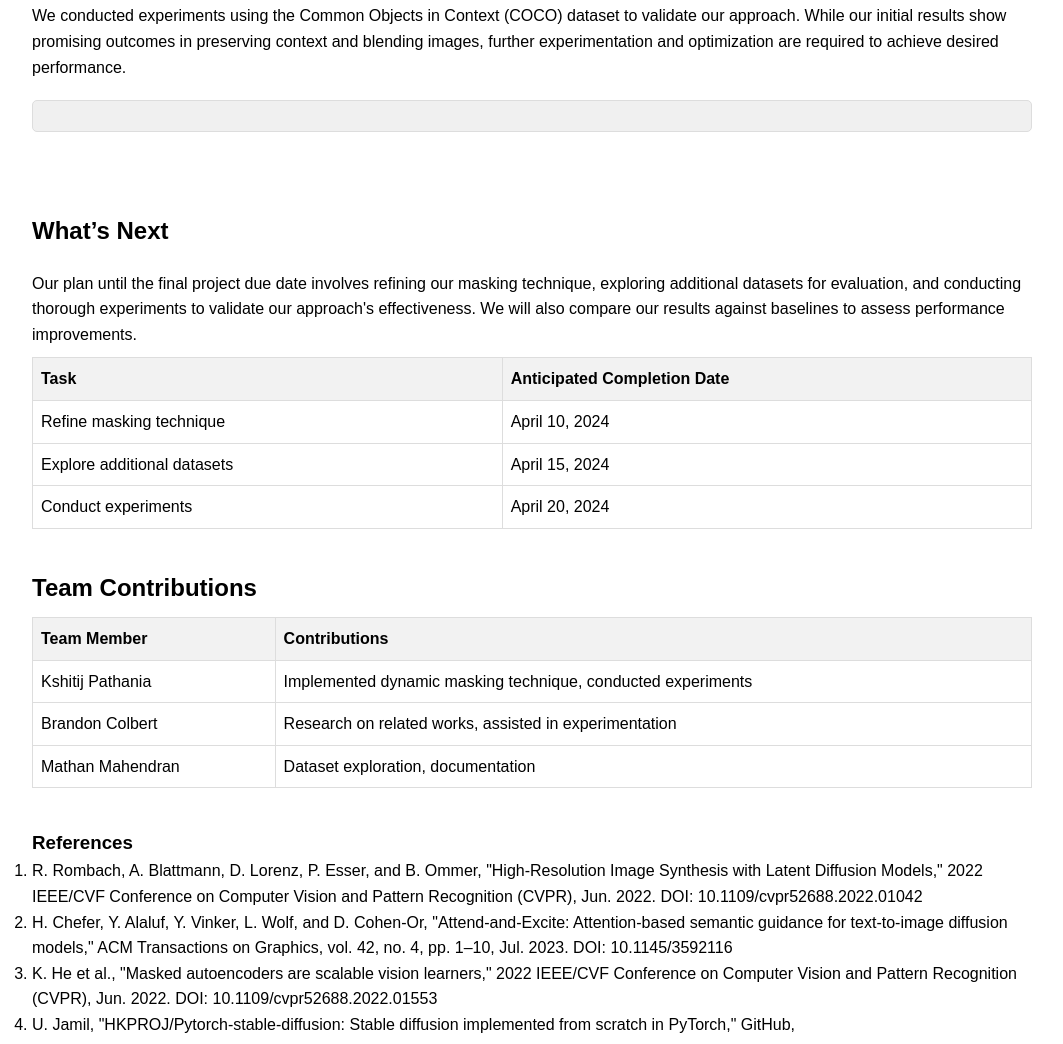
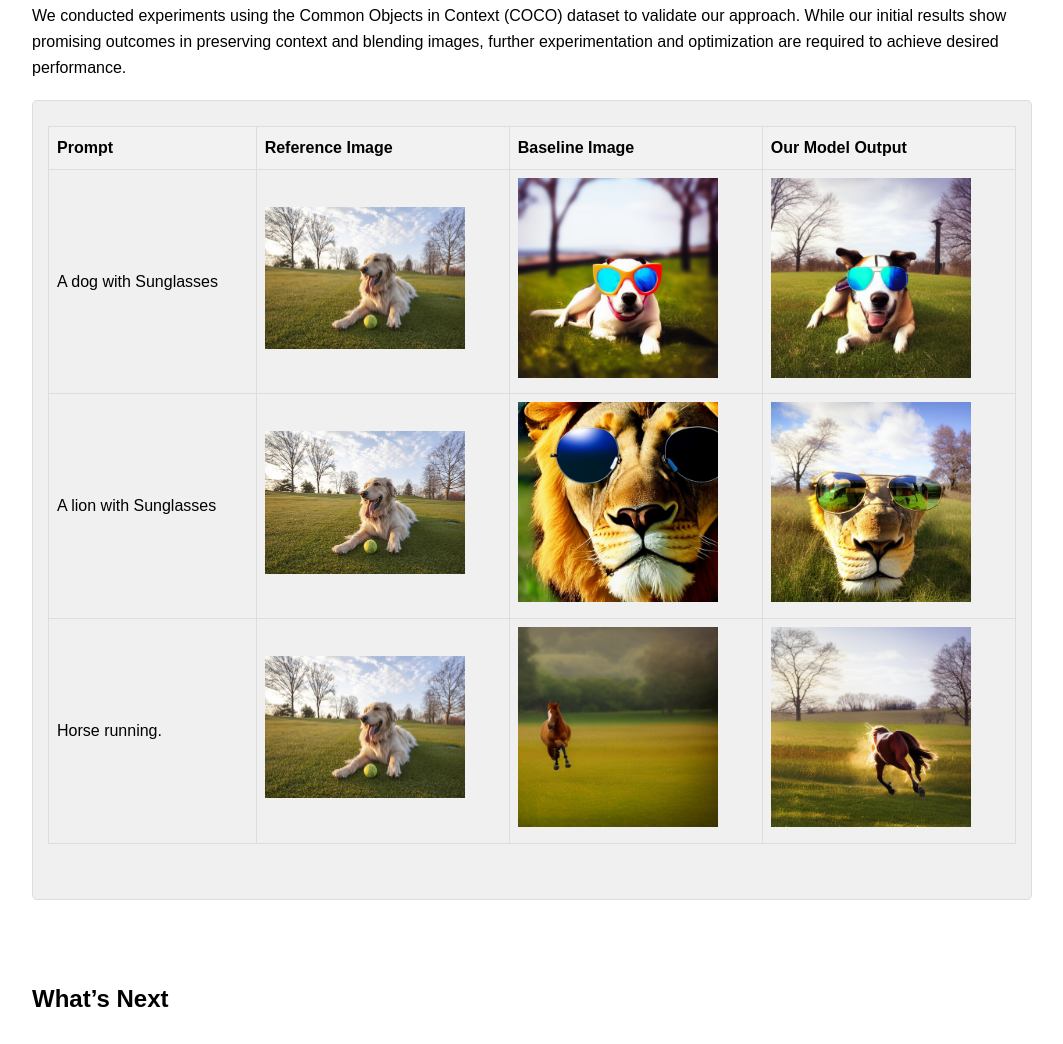
Before and after one commit to mathanmahe/masked-diffusion, a plain HTML site: page index.html in a window 1280 px wide. Shown: the part 1118-2162 px from the top of the page, without its empty margins (108-1171 px from the left). Drawn offline with Linux system fonts and the light colour scheme.

Commit message:
changes in index.html

```diff
--- a/index.html
+++ b/index.html
@@ -134,6 +134,10 @@
             width: 100%;
         }
 
+        .experiment-image {
+            max-width: 200px; /* Adjust the maximum width as needed */
+            height: auto;
+        }
     </style>
 </head>
 
@@ -147,7 +151,7 @@
                 Kshitij Pathania, Brandon Colbert, Mathan Mahendran
             </div>
             <!-- Replace the href with your repository link -->
-            <a href="https://github.com/CS-6476/Masked-Diffusion-Image-Synthesis" target="_blank" class="github-btn">GitHub Repository</a>
+            <a href="https://github.gatech.edu/CS-6476-Diffusion-Model/Masked-Diffusion-Image-Synthesis" target="_blank" class="github-btn">GitHub Repository</a>
         </div>
     </nav>
 
@@ -174,6 +178,33 @@
         <p>We conducted experiments using the Common Objects in Context (COCO) dataset to validate our approach. While our initial results show promising outcomes in preserving context and blending images, further experimentation and optimization are required to achieve desired performance.</p>
         <div class="output">
             <!-- Insert qualitative result (e.g., a visual output of your system on an example image) here -->
+            <table>
+                <tr>
+                    <th>Prompt</th>
+                    <th>Reference Image</th>
+                    <th>Baseline Image</th>
+                    <th>Our Model Output</th>
+                </tr>
+                <tr>
+                    <td>A dog with Sunglasses</td>
+                    <td><img src="./static/reference.jpeg" alt="Reference Dog with Sunglasses" class="experiment-image"></td>
+                    <td><img src="./static/dog-sunglasses-baseline.png" alt="Baseline Dog with Sunglasses" class="experiment-image"></td>
+                    <td><img src="./static/dog-sunglasses-our.png" alt="Our Model Dog with Sunglasses" class="experiment-image"></td>
+                </tr>
+                <tr>
+                    <td>A lion with Sunglasses</td>
+                    <td><img src="./static/reference.jpeg" alt="Reference Dog with Sunglasses" class="experiment-image"></td>
+                    <td><img src="./static/lion-sunglasses-baseline.png" alt="Baseline Dog with Sunglasses" class="experiment-image"></td>
+                    <td><img src="./static/lion-sunglasses-our.png" alt="Our Model Dog with Sunglasses" class="experiment-image"></td>
+                </tr>
+                <tr>
+                    <td>Horse running.</td>
+                    <td><img src="./static/reference.jpeg" alt="Reference Dog with Sunglasses" class="experiment-image"></td>
+                    <td><img src="./static/horse-running-baseline.png" alt="Baseline Dog with Sunglasses" class="experiment-image"></td>
+                    <td><img src="./static/horse-running-our.png" alt="Our Model Dog with Sunglasses" class="experiment-image"></td>
+                </tr>
+            </table>
+
         </div>
 
         <!-- What’s Next Section -->
```
Also changed, not shown: static/dog-sunglasses-baseline.png (added), static/dog-sunglasses-our.png (added), static/horse-running-baseline.png (added), static/horse-running-our.png (added), static/lion-sunglasses-baseline.png (added), static/lion-sunglasses-our.png (added), static/reference.jpeg (added).
